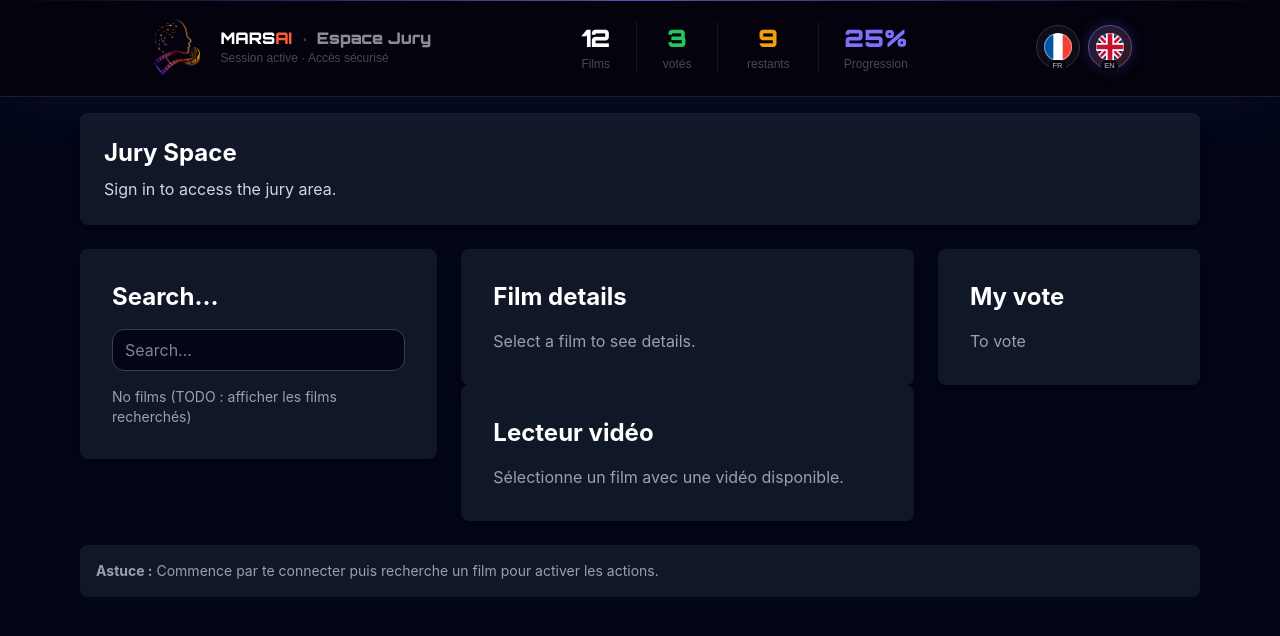
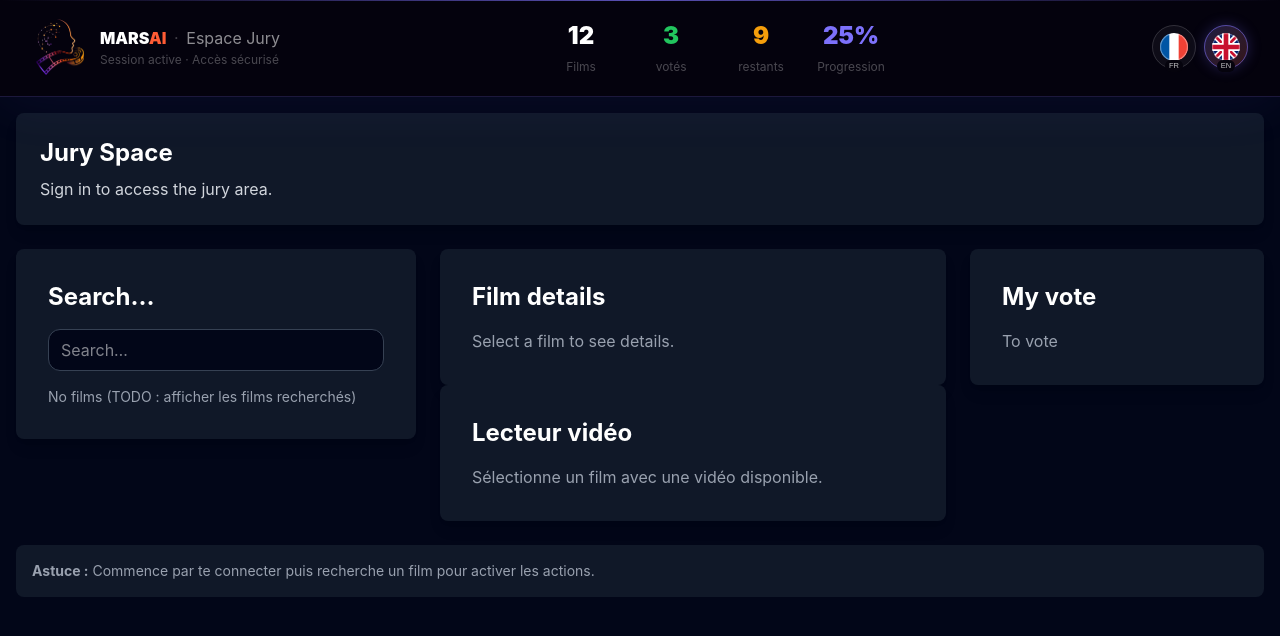
Before and after one commit to pascal-fortunati/marsAI, a React (Vite) app in the folder frontend/: page /jury in a window 1280 px wide. Shown: the top 636 px of the page. Built offline with nearby package versions, Linux system fonts and the light colour scheme.

Commit message:
refactor(navbar): rendre la barre responsive et ajouter pilule stats mobile

```diff
--- a/frontend/src/components/ui/NavBar.tsx
+++ b/frontend/src/components/ui/NavBar.tsx
@@ -1,3 +1,4 @@
+import { useState } from "react";
 import { Button } from "./Button";
 import logo from "../../assets/mars_ai_logo.png";
 
@@ -14,10 +15,12 @@ function FlagButton({
   lang,
   isActive,
   onClick,
+  className,
 }: {
   lang: "fr" | "en";
   isActive: boolean;
   onClick: () => void;
+  className?: string;
 }) {
   const isFrench = lang === "fr";
 
@@ -30,7 +33,7 @@ function FlagButton({
         isActive
           ? "bg-gradient-to-br from-[rgba(125,113,251,0.22)] to-[rgba(255,92,53,0.2)]"
           : "bg-[rgba(255,255,255,0.04)] hover:bg-[rgba(255,255,255,0.08)]"
-      }`}
+      } ${className ?? ""}`}
       data-name={`Button - ${isFrench ? "Français" : "English"}`}
       aria-label={`Switch to ${isFrench ? "French" : "English"}`}
     >
@@ -118,6 +121,8 @@ export default function NavBar({
   currentLang = "fr",
   onLangChange = () => {},
 }: NavBarProps) {
+  const [isStatsOpen, setIsStatsOpen] = useState(false);
+
   return (
     <div
       className="backdrop-blur-[12px] bg-[rgba(5,3,13,0.9)] relative w-full"
@@ -138,10 +143,10 @@ export default function NavBar({
 
           <div className="h-[59px] relative shrink-0 w-full">
             <div className="flex flex-row items-center size-full">
-              <div className="content-stretch flex items-center justify-between px-[148.5px] relative size-full">
+              <div className="mx-auto flex w-full max-w-7xl flex-nowrap items-center justify-between gap-4 px-4 sm:px-6 lg:px-8 relative">
                 {/* Left Section: Logo + Stats */}
                 {/* Left Section: Logo */}
-                <div className="flex items-center gap-[16px] shrink-0">
+                <div className="flex min-w-0 items-center gap-3">
                   <a
                     href="/"
                     className="overflow-clip relative rounded-[16px] shrink-0 size-[56px]"
@@ -154,113 +159,163 @@ export default function NavBar({
                     />
                   </a>
 
-                  <div className="content-stretch flex flex-col gap-[2px] items-start leading-[0] min-h-px min-w-px relative">
-                    <div className="content-stretch flex gap-[7.69px] items-center relative shrink-0 text-[16px] w-full">
-                      <div className="flex flex-col f-orb font-black h-[20px] justify-center relative shrink-0 text-white w-[71.81px]">
-                        <p>
+                  <div className="min-w-0 flex flex-col gap-[2px] leading-[0] relative">
+                    <div className="min-w-0 flex items-center gap-[7.69px] text-[16px]">
+                      <div className="min-w-0 flex-shrink truncate font-black text-white">
                         <span className="leading-[24px]">MARS</span>
                         <span className="leading-[24px] text-[#ff5c35]">
                           AI
                         </span>
-                        </p>
                       </div>
-                      <div className="flex flex-col f-orb font-bold h-[20px] justify-center relative shrink-0 text-[rgba(255,255,255,0.25)] w-[9.195px]">
-                        <p className="leading-[24px]">·</p>
+                      <div className="min-w-0 flex-shrink text-[rgba(255,255,255,0.25)]">
+                        <span className="leading-[24px]">·</span>
                       </div>
-                      <div className="flex flex-col f-orb font-black h-[20px] justify-center relative shrink-0 text-[rgba(255,255,255,0.55)] w-[114.707px]">
-                        <p className="leading-[24px]">Espace Jury</p>
+                      <div className="min-w-0 flex-shrink truncate text-[rgba(255,255,255,0.55)]">
+                        <span className="leading-[24px]">Espace Jury</span>
                       </div>
                     </div>
-                    <div className="flex flex-col font-['Share_Tech_Mono:Regular',sans-serif] justify-center not-italic relative shrink-0 text-[12px] text-[rgba(255,255,255,0.28)] w-full">
-                      <p className="leading-[16px]">
+                    <div className="min-w-0 text-[12px] text-[rgba(255,255,255,0.28)]">
+                      <p className="leading-[16px] truncate">
                         Session active · Accès sécurisé
                       </p>
                     </div>
                   </div>
                 </div>
 
-                {/* Center Section: Stats */}
-                <div className="flex flex-1 justify-center">
-                  <div className="content-stretch flex gap-[21px] items-center relative shrink-0 w-[356.25px]">
-                    <div className="content-stretch flex flex-[1_0_0] items-center min-h-px min-w-px relative">
+                {/* Center Section: Stats (hidden on smaller screens) */}
+                <div className="hidden md:flex flex-1 justify-center">
+                  <div className="flex w-full max-w-[380px] items-center justify-center gap-5">
                     {/* Total Films */}
-                      <div
-                        className="h-[50px] relative shrink-0 w-[81.41px]"
-                        data-name="Stat-Films"
-                      >
-                        <div
-                          aria-hidden="true"
-                          className="absolute border-[rgba(255,255,255,0.08)] border-r border-solid inset-0 pointer-events-none"
-                        />
-                        <div className="-translate-x-1/2 -translate-y-1/2 absolute flex flex-col f-orb font-black h-[32px] justify-center leading-[0] left-[calc(50%-0.31px)] text-[24px] text-center text-white top-[16px]">
-                          <p className="leading-[32px]">{totalFilms}</p>
+                    <div className="flex min-w-[70px] flex-col items-center justify-center gap-1">
+                      <div className="text-[24px] font-black text-white">
+                        {totalFilms}
                       </div>
-                        <div className="-translate-x-1/2 -translate-y-1/2 absolute flex flex-col font-['Share_Tech_Mono:Regular',sans-serif] h-[16px] justify-center leading-[0] left-[calc(50%-0.3px)] not-italic text-[12px] text-[rgba(255,255,255,0.28)] text-center top-[42px]">
-                          <p className="leading-[16px]">Films</p>
+                      <div className="text-[12px] text-[rgba(255,255,255,0.28)]">
+                        Films
                       </div>
                     </div>
 
                     {/* Voted Films */}
-                      <div
-                        className="h-[50px] relative shrink-0 w-[81.41px]"
-                        data-name="Stat-Voted"
-                      >
-                        <div
-                          aria-hidden="true"
-                          className="absolute border-[rgba(255,255,255,0.08)] border-r border-solid inset-0 pointer-events-none"
-                        />
-                        <div className="-translate-x-1/2 -translate-y-1/2 absolute flex flex-col f-orb font-black h-[32px] justify-center leading-[0] left-[calc(50%-0.35px)] text-[#22c55e] text-[24px] text-center top-[16px]">
-                          <p className="leading-[32px]">{votedFilms}</p>
+                    <div className="flex min-w-[70px] flex-col items-center justify-center gap-1">
+                      <div className="text-[24px] font-black text-[#22c55e]">
+                        {votedFilms}
                       </div>
-                        <div className="-translate-x-1/2 -translate-y-1/2 absolute flex flex-col font-['Share_Tech_Mono:Regular',sans-serif] h-[16px] justify-center leading-[0] left-[calc(50%-0.3px)] not-italic text-[12px] text-[rgba(255,255,255,0.28)] text-center top-[42px]">
-                          <p className="leading-[16px]">votés</p>
+                      <div className="text-[12px] text-[rgba(255,255,255,0.28)]">
+                        votés
                       </div>
                     </div>
 
                     {/* Remaining Films */}
-                      <div
-                        className="h-[50px] relative shrink-0 w-[100.84px]"
-                        data-name="Stat-Remaining"
-                      >
-                        <div
-                          aria-hidden="true"
-                          className="absolute border-[rgba(255,255,255,0.08)] border-r border-solid inset-0 pointer-events-none"
-                        />
-                        <div className="-translate-x-1/2 -translate-y-1/2 absolute flex flex-col f-orb font-black h-[32px] justify-center leading-[0] left-[calc(50%-0.34px)] text-[#f59e0b] text-[24px] text-center top-[16px]">
-                          <p className="leading-[32px]">{remainingFilms}</p>
+                    <div className="flex min-w-[70px] flex-col items-center justify-center gap-1">
+                      <div className="text-[24px] font-black text-[#f59e0b]">
+                        {remainingFilms}
                       </div>
-                        <div className="-translate-x-1/2 -translate-y-1/2 absolute flex flex-col font-['Share_Tech_Mono:Regular',sans-serif] h-[16px] justify-center leading-[0] left-[calc(50%-0.32px)] not-italic text-[12px] text-[rgba(255,255,255,0.28)] text-center top-[42px]">
-                          <p className="leading-[16px]">restants</p>
-                        </div>
+                      <div className="text-[12px] text-[rgba(255,255,255,0.28)]">
+                        restants
                       </div>
                     </div>
 
                     {/* Progression */}
-                    <div className="content-stretch flex flex-col gap-[2px] items-center leading-[0] relative shrink-0 text-center w-[71.59px]">
-                      <div className="flex flex-col f-orb font-black justify-center relative shrink-0 text-[#7d71fb] text-[24px] w-full">
-                        <p className="leading-[32px]">{progression}%</p>
+                    <div className="flex min-w-[70px] flex-col items-center justify-center gap-1">
+                      <div className="text-[24px] font-black text-[#7d71fb]">
+                        {progression}%
                       </div>
-                      <div className="flex flex-col font-['Share_Tech_Mono:Regular',sans-serif] justify-center not-italic relative shrink-0 text-[12px] text-[rgba(255,255,255,0.28)] w-full">
-                        <p className="leading-[16px]">Progression</p>
+                      <div className="text-[12px] text-[rgba(255,255,255,0.28)]">
+                        Progression
                       </div>
                     </div>
                   </div>
                 </div>
 
-                {/* Right Section: Language Buttons */}
-                <div className="content-stretch flex gap-[8px] h-[45px] items-center relative shrink-0 w-[96px]">
+                {/* Right Section: Language switch + Mobile stats toggle */}
+                <div className="content-stretch flex items-center gap-2 relative shrink-0">
+                  <Button
+                    variant="nav"
+                    size="icon"
+                    className="md:hidden flex flex-col items-center gap-1"
+                    onClick={() => setIsStatsOpen(true)}
+                    aria-label="Voir les stats"
+                  >
+                    <div className="flex items-center gap-1 rounded-full bg-white/10 px-2 py-1">
+                      <span className="h-2 w-2 rounded-full bg-white" />
+                      <span className="h-2 w-2 rounded-full bg-[#22c55e]" />
+                      <span className="h-2 w-2 rounded-full bg-[#f59e0b]" />
+                      <span className="h-2 w-2 rounded-full bg-[#7d71fb]" />
+                    </div>
+                    <span className="text-xs text-[rgba(255,255,255,0.28)]">
+                      stats
+                    </span>
+                  </Button>
+
+                  {/* Small screens: single toggle button */}
+                  <div className="flex gap-2">
                     <FlagButton
                       lang="fr"
                       isActive={currentLang === "fr"}
                       onClick={() => onLangChange("fr")}
+                      className="max-[426px]:h-8 max-[426px]:w-8"
                     />
                     <FlagButton
                       lang="en"
                       isActive={currentLang === "en"}
                       onClick={() => onLangChange("en")}
+                      className="max-[426px]:h-8 max-[426px]:w-8"
                     />
                   </div>
                 </div>
+              </div>
+
+              {/* Mobile stats modal */}
+              {isStatsOpen && (
+                <div className="fixed inset-0 z-50 flex items-start justify-center bg-black/50 p-4 md:hidden">
+                  <div className="w-full max-w-sm rounded-xl bg-[#05030d] p-4 shadow-xl">
+                    <div className="flex items-center justify-between">
+                      <p className="text-sm font-semibold text-white">Stats</p>
+                      <Button
+                        variant="ghost"
+                        size="icon"
+                        onClick={() => setIsStatsOpen(false)}
+                        aria-label="Fermer"
+                      >
+                        <span className="text-[22px] leading-none">×</span>
+                      </Button>
+                    </div>
+
+                    <div className="mt-4 grid gap-3">
+                      <div className="flex items-center justify-between">
+                        <span className="text-sm text-[rgba(255,255,255,0.7)]">
+                          Films
+                        </span>
+                        <span className="text-lg font-black">{totalFilms}</span>
+                      </div>
+                      <div className="flex items-center justify-between">
+                        <span className="text-sm text-[rgba(255,255,255,0.7)]">
+                          votés
+                        </span>
+                        <span className="text-lg font-black text-[#22c55e]">
+                          {votedFilms}
+                        </span>
+                      </div>
+                      <div className="flex items-center justify-between">
+                        <span className="text-sm text-[rgba(255,255,255,0.7)]">
+                          restants
+                        </span>
+                        <span className="text-lg font-black text-[#f59e0b]">
+                          {remainingFilms}
+                        </span>
+                      </div>
+                      <div className="flex items-center justify-between">
+                        <span className="text-sm text-[rgba(255,255,255,0.7)]">
+                          Progression
+                        </span>
+                        <span className="text-lg font-black text-[#7d71fb]">
+                          {progression}%
+                        </span>
+                      </div>
+                    </div>
+                  </div>
+                </div>
+              )}
             </div>
           </div>
         </div>
--- a/frontend/src/view/jury/JuryView.tsx
+++ b/frontend/src/view/jury/JuryView.tsx
@@ -75,14 +75,14 @@ export function JuryView() {
   return (
     <div className="min-h-screen bg-slate-950 text-white">
       <NavBar currentLang={currentLang} onLangChange={handleLangChange} />
-      <div className="mx-auto flex max-w-6xl flex-col gap-6 p-4">
+      <div className="mx-auto flex max-w-7xl flex-col gap-6 p-4">
         <header className="rounded-lg bg-gray-900 p-6 shadow-lg">
           <h2 className="text-2xl font-bold">{t("nav.jurySpace")}</h2>
           <p className="mt-2 text-gray-300">{t("jury.loginPrompt")}</p>
         </header>
 
-        <section className="grid gap-6 lg:grid-cols-12">
-          <aside className="lg:col-span-4">
+        <section className="grid gap-6 md:grid-cols-12">
+          <aside className="md:col-span-4 lg:col-span-4">
             <FilmSearchBar
               query={searchQuery}
               results={searchResults}
@@ -92,12 +92,12 @@ export function JuryView() {
             />
           </aside>
 
-          <main className="lg:col-span-5">
+          <main className="md:col-span-5 lg:col-span-5">
             <FilmDetail film={selectedFilm} />
             <VideoPlayer film={selectedFilm} />
           </main>
 
-          <aside className="lg:col-span-3">
+          <aside className="md:col-span-3 lg:col-span-3">
             <VotePanel
               film={selectedFilm}
               status={voteStatus}
```
Lines whose indentation alone changed are shown as unchanged.
